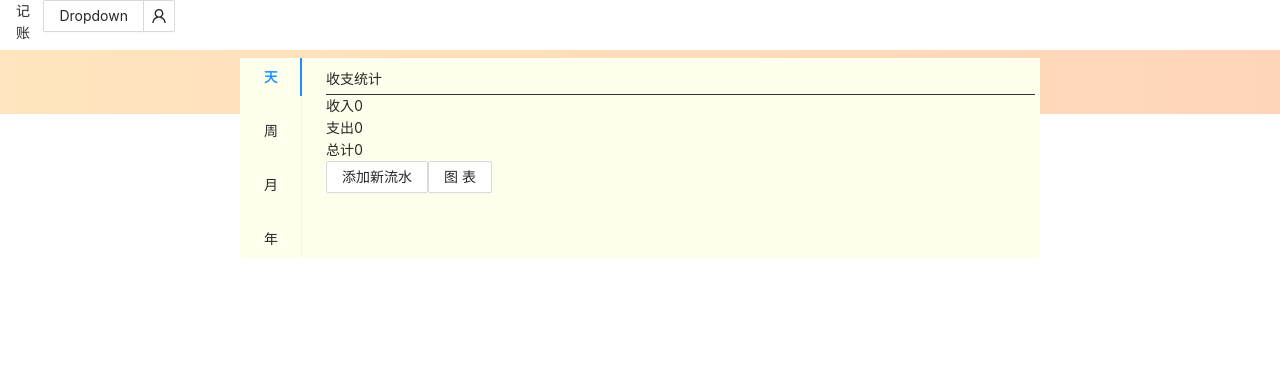
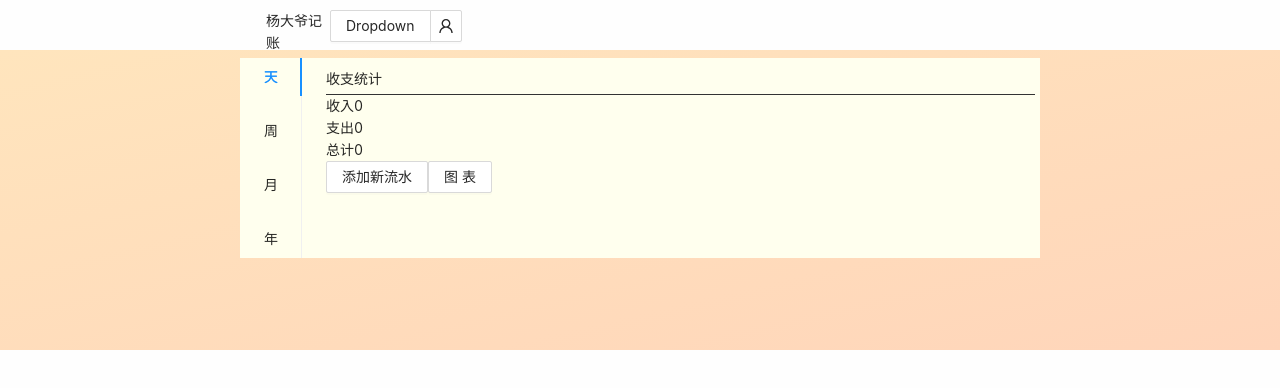
Before and after one commit to wa-monster/bookkeeping, a React (Create React App) app in the folder book-front/: page / in a window 1280 px wide. Shown: the top 388 px of the page. Built offline with nearby package versions, Linux system fonts and the light colour scheme.

Commit message:
feat: css改为scss

```diff
--- a/book-front/package.json
+++ b/book-front/package.json
@@ -44,5 +44,9 @@
       "last 1 firefox version",
       "last 1 safari version"
     ]
+  },
+  "devDependencies": {
+    "node-sass": "4.14.1",
+    "sass-loader": "^13.1.0"
   }
 }
--- a/book-front/src/layout/App.css
+++ /dev/null
@@ -1,12 +0,0 @@
-.App{
-  width: 100%;
-}
-.main-content{
-  width: 100%;
-  position: relative;
-}
-.bg-top{
-  width: 100%;
-  height: 4rem;
-  background-image: linear-gradient(to right, #ffe5bd, #ffd5ba);
-}
--- /dev/null
+++ b/book-front/src/layout/App.scss
@@ -0,0 +1,19 @@
+html,
+body,
+#root,
+.App {
+  width: 100%;
+  height: 100%;
+}
+.App {
+  background-color: #fefefe;
+}
+.main-content {
+  width: 100%;
+  position: relative;
+}
+.bg-top {
+  width: 100%;
+  height: 300px;
+  background-image: linear-gradient(to right bottom, #ffe5bd, #ffd5ba);
+}
--- a/book-front/src/layout/App.tsx
+++ b/book-front/src/layout/App.tsx
@@ -1,7 +1,7 @@
 import React from 'react'
 import YangHeader from './components/YangHeader'
 import NoticePage from './components/NoticePage'
-import './App.css'
+import './App.scss'
 
 function App() {
   return (
--- a/book-front/src/layout/components/MenuDown.tsx
+++ b/book-front/src/layout/components/MenuDown.tsx
@@ -10,13 +10,7 @@ const MenuDown = ()=> {
   return (
     <Menu onClick={handleMenuClick}>
       <Menu.Item key="1" icon={<UserOutlined />}>
-        1st menu item
-      </Menu.Item>
-      <Menu.Item key="2" icon={<UserOutlined />}>
-        2nd menu item
-      </Menu.Item>
-      <Menu.Item key="3" icon={<UserOutlined />}>
-        3rd menu item
+        退出登录
       </Menu.Item>
     </Menu>
   )
--- a/book-front/src/layout/components/YangHeader.css
+++ b/book-front/src/layout/components/YangHeader.scss
@@ -1,14 +1,16 @@
-.header-box{
-  width: 100%;
+.header-box {
+  box-sizing: border-box;
+  padding: 10px;
+  margin: 0 auto;
+  width: 800px;
   height: 50px;
   background-color: line;
 }
-.header-content{
+.header-content {
   box-sizing: border-box;
   padding: 0 1rem;
   display: flex;
   justify-content: space-between;
 }
-.person-info{
-
+.person-info {
 }
--- a/book-front/src/layout/components/YangHeader.tsx
+++ b/book-front/src/layout/components/YangHeader.tsx
@@ -1,7 +1,7 @@
 import React from 'react'
 import {  Dropdown } from 'antd';
 import { UserOutlined } from '@ant-design/icons';
-import './YangHeader.css'
+import './YangHeader.scss'
 import MenuDown from './MenuDown'
 
 const YangHeader =  () => {
@@ -9,7 +9,7 @@ const YangHeader =  () => {
   return (
     <div className="header-box">
       <div className="header-content">
-        <h1>记账</h1>
+        <h1>杨大爷记账</h1>
         <Dropdown.Button overlay={MenuDown} placement="bottomCenter" icon={<UserOutlined />}>
           Dropdown
         </Dropdown.Button>
```
Also changed, not shown: 1 other file (tests, documents, lock files or other folders).
